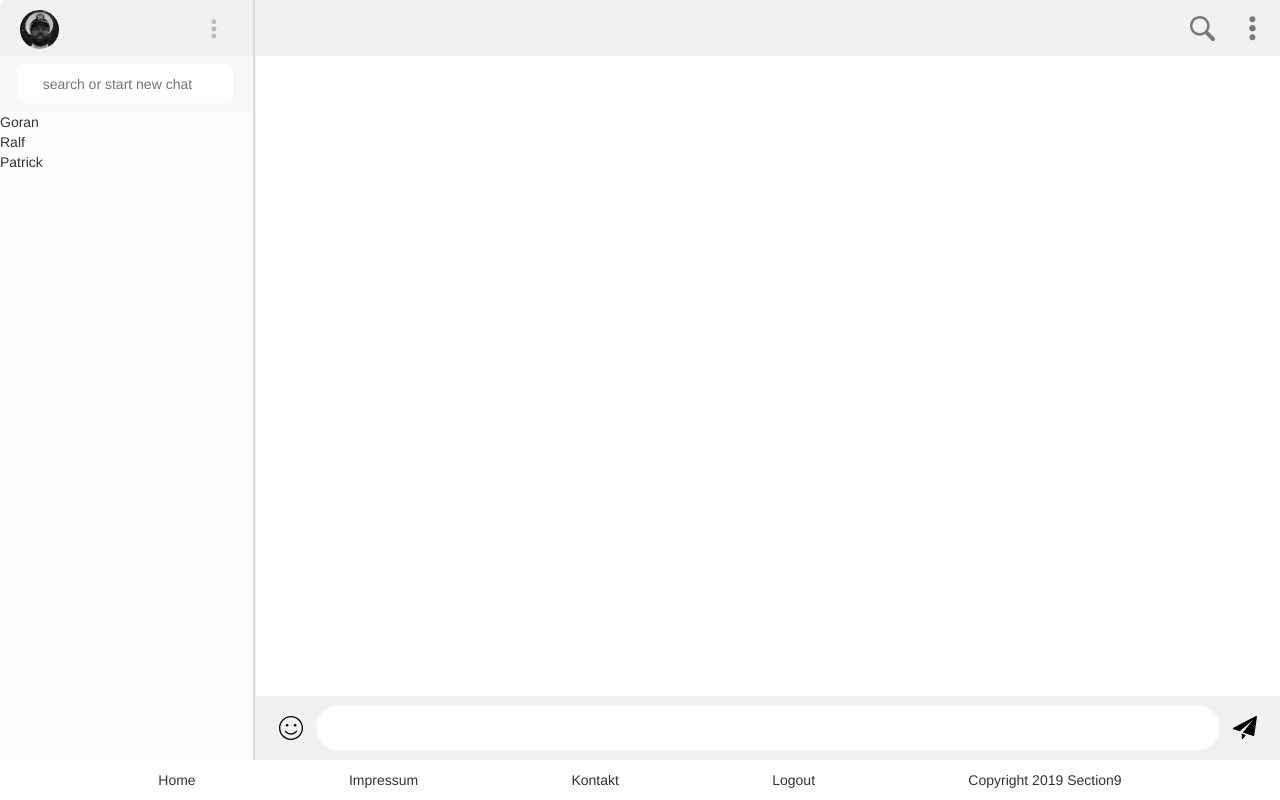
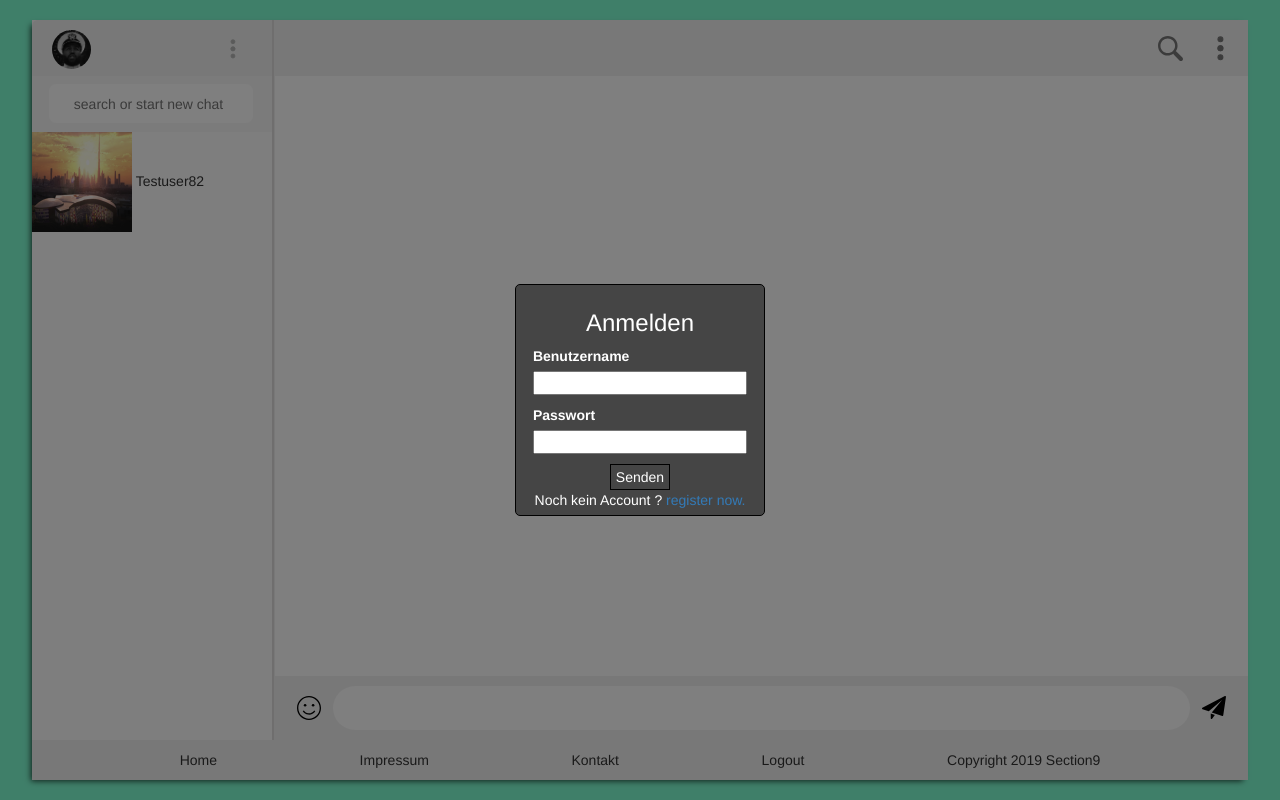
Before and after one commit to mrtx87/ChatAppFrontend, an Angular app: page / in a window 1280 px wide. Built offline with nearby package versions, Linux system fonts and the light colour scheme.

Commit message:
einiges mit login

```diff
--- a/src/app/Entities/chatroom.ts
+++ b/src/app/Entities/chatroom.ts
@@ -8,4 +8,12 @@ export class Chatroom {
     chatMessages: ChatMessage[];
     users: string[];
     iconUrl: string;
+
+    public static createRandom() : Chatroom {
+        let chatroom: Chatroom = new Chatroom();
+        chatroom.id = 'dfsfsdggrgsefes';
+        chatroom.name = "Testuser" + Math.floor(Math.random() * 100);
+        chatroom.iconUrl = "assets/testicon.png";
+        return chatroom;
+    }
 }
--- a/src/app/app.component.css
+++ b/src/app/app.component.css
@@ -1,10 +1,14 @@
 .container {
     position: relative;
-    width: 100vw;
+    width: 95vw;
+    height: 95vh;
     padding: 0;
     display: grid;
-    grid-template-rows: 95vh 5vh;
+    grid-template-rows: 90vh 5vh;
     grid-template-columns: 20% 80%;
+    -webkit-box-shadow: -3px 3px 6px -2px rgba(0, 0, 0, 0.75);
+    -moz-box-shadow: -3px 3px 6px -2px rgba(0, 0, 0, 0.75);
+    box-shadow: -3px 3px 6px -2px rgba(0, 0, 0, 0.75);
 }
 
 .left-panel-container {
@@ -33,4 +37,5 @@
     justify-items: flex-start;
     justify-content: space-evenly;
     padding: 5px;
+    background-color: #F1F1F1;
 }
--- a/src/app/app.component.html
+++ b/src/app/app.component.html
@@ -1,3 +1,4 @@
+<div style="width:100vw; height:100vh; display:flex; align-content: center; align-items: center; background-color: aquamarine;">
     <div class="container">
         <app-left-panel class="left-panel-container"></app-left-panel>
         <app-chat-panel class="left-chat-container"></app-chat-panel>
@@ -8,6 +9,7 @@
             <div>Logout</div>
             <div>Copyright 2019 Section9</div>
         </footer>
+    </div>
+</div>
 
-</div>
 <app-loginregister></app-loginregister>
--- a/src/app/chat.service.ts
+++ b/src/app/chat.service.ts
@@ -1,48 +1,110 @@
 import { Injectable } from '@angular/core';
 import { HttpClient, HttpHeaders } from '@angular/common/http';
 import { Constants } from './constants';
+import { Chatroom } from './Entities/chatroom';
+import { User } from './Entities/user';
 
 @Injectable({
   providedIn: 'root'
 })
 export class ChatService {
 
-  private registerUsername_ : string;
-  private registerPassword_ : string;
 
-  private availableRooms_ : string[] = ['Goran', 'Ralf', 'Patrick'] //MOCK
+  // LOGIN AND REGISTRATION PROPERTIES
+  private registerUsername_: string;
+  private registerPassword_: string;
+  private registerPasswordRepeat_: string
 
-  get availableRooms() : string[] {
+  private loginUsername_: string;
+  private loginPassword_ : string;
+
+
+
+
+
+  //LOCAL USER PROPERTIES
+  localUser: User;
+  isLoggedIn_: boolean = false;
+
+
+  //DEBUG MOCKS
+
+  chatroom1: Chatroom = Chatroom.createRandom();
+  private availableRooms_: Chatroom[] = [this.chatroom1] //MOCK
+
+  get loginUsername(): string {
+    return this.loginUsername_;
+  }
+  set loginUsername(val: string) {
+    this.loginUsername_ = val;
+  }
+
+  get loginPassword(): string {
+    return this.loginPassword_;
+  }
+  set loginPassword(val: string) {
+    this.loginPassword_ = val;
+  }
+
+  get isLoggedIn(): boolean {
+    return this.isLoggedIn_;
+  }
+  set isLoggedIn(val: boolean) {
+    this.isLoggedIn_ = val;
+  }
+
+
+  get availableRooms(): Chatroom[] {
     return this.availableRooms_;
   }
-  set availableRooms(val : string[]){
+  set availableRooms(val: Chatroom[]) {
     this.availableRooms_ = val;
   }
 
-  get registerUsername() : string {
+  get registerUsername(): string {
     return this.registerUsername_;
   }
-  set registerUsername(val : string){
+  set registerUsername(val: string) {
     this.registerUsername_ = val;
   }
 
-  get registerPassword() : string {
+  get registerPassword(): string {
     return this.registerPassword_;
   }
-  set registerPassword(val : string){
+  set registerPassword(val: string) {
     this.registerPassword_ = val;
   }
 
-  sendRequestRegistration(){
-    let that = this;
+  get registerPasswordRepeat(): string {
+    return this.registerPasswordRepeat_;
+  }
+  set registerPasswordRepeat(val: string) {
+    this.registerPasswordRepeat_ = val;
+  }
+
+  sendRequestRegistration() {
     const headers = new HttpHeaders()
-        .set("Content-Type", "application/json");
+      .set("Content-Type", "application/json");
     this.http
-      .post(Constants.BASE_URL+"/register", {username: that.registerUsername, password: that.registerPassword}, { headers })
+      .post(Constants.BASE_URL + "/register", { username: this.registerUsername, password: this.registerPassword }, { headers })
       .subscribe(response => {
-        console.log(response)
+        this.localUser = <User>response;
+        this.isLoggedIn = true;
+        console.log(this.localUser);
       });
   }
 
-  constructor(private http : HttpClient) { }
+  sendRequestLogin() {
+    const headers = new HttpHeaders()
+      .set("Content-Type", "application/json");
+    this.http
+      .post(Constants.BASE_URL + "/login", { username: this.loginUsername, password: this.loginPassword }, { headers })
+      .subscribe(response => {
+        this.localUser = <User>response;
+        this.isLoggedIn = true;
+        console.log(this.localUser);
+      });  }
+
+
+  constructor(private http: HttpClient) { }
 }
--- a/src/app/displaychat/displaychat.component.html
+++ b/src/app/displaychat/displaychat.component.html
@@ -1,3 +1,3 @@
-<div style="width:100%; height:80vh; background-color: white;">
+<div style="width:100%; height:75vh; background-color: white;">
 
 </div>
--- a/src/app/left.panel/left.panel.component.css
+++ b/src/app/left.panel/left.panel.component.css
@@ -1,5 +1,5 @@
 .left-panel {
-    height: 95vh;
+    height: 90vh;
     display: flex;
     flex-direction: column;
     background-color: #FEFEFE;
--- a/src/app/loginregister/loginregister.component.css
+++ b/src/app/loginregister/loginregister.component.css
@@ -13,7 +13,7 @@
 .register-form {
     display: flex;
     flex-direction: column;
-    width: 200px;
+    width: 250px;
     align-items: center;
     border: solid 1px black;
     padding: 5px;
@@ -21,7 +21,7 @@
     border-radius: 5px;
 }
 
-.register-form label {
+.register-form label, .login-form label {
     color: white;
 }
 
@@ -40,3 +40,15 @@
     border: solid 1px black;
     color: white;
 }
+
+
+.login-form {
+    display: flex;
+    flex-direction: column;
+    width: 250px;
+    align-items: center;
+    border: solid 1px black;
+    padding: 5px;
+    background-color: rgba(0, 0, 0, 0.452);
+    border-radius: 5px;
+}
--- a/src/app/loginregister/loginregister.component.html
+++ b/src/app/loginregister/loginregister.component.html
@@ -1,21 +1,52 @@
 <div *ngIf="!isLoggedIn" class="login-register-container">
+
+    <!-- LOGIN FORM -->
+    <div *ngIf="!displayRegistration" class="login-form">
+        <h3 style="color:white;">Anmelden</h3>
+        <div class="register-row">
+            <label>Benutzername</label>
+            <input type="text" [(ngModel)]="loginUsername">
+        </div>
+        <div class="register-row">
+            <label>Passwort</label>
+            <input type="password" [(ngModel)]="loginPassword">
+        </div>
+
+        <div class="send-btn" (click)="requestLogin()">
+            Senden
+        </div>
+        <div style="color:white;"> Noch kein Account ? <a (click)="displayRegistration = true"> register now.</a>
+        </div>
+    </div>
+
+    <!-- LOGIN FORM -->
+
+
     <!-- REGISTER FORM -->
-        <div class="register-form">
-            <h3 style="color:white;">Register?</h3>
+    <div *ngIf="displayRegistration" class="register-form">
+        <h3 style="color:white;">Registration</h3>
         <div class="register-row">
-                <label >Benutzername:</label>
+            <label>Benutzername</label>
             <input type="text" [(ngModel)]="registerUsername">
         </div>
         <div class="register-row">
-                <label >Passwort:</label>
+            <label>Passwort</label>
             <input type="password" [(ngModel)]="registerPassword">
-                <label >wiederhole Passwort:</label>
-                <input type="password" [(ngModel)]="registerPassword2">
+            <label>wiederhole Passwort</label>
+            <input type="password" [(ngModel)]="registerPasswordRepeat">
+            <div [hidden]="registrationValid" style="color:red; font-size:11px;"> passwörter stimmen nicht überein
+            </div>
 
         </div>
         <div class="send-btn" (click)="requestRegistration()">
             Senden
         </div>
+
+        <div style="color:white;"> Bereits registriert? <a (click)="displayRegistration = false"> Hier anmelden.</a></div>
+
     </div>
+
+
+    <!-- <div [hidden] ="!isRegistering"> <h2>registering your account...</h2></div> -->
     <!-- REGISTER FORM -->
 </div>
--- a/src/app/loginregister/loginregister.component.ts
+++ b/src/app/loginregister/loginregister.component.ts
@@ -1,4 +1,5 @@
 import { Component, OnInit } from '@angular/core';
+import { ChatService } from '../chat.service';
 
 @Component({
   selector: 'app-loginregister',
@@ -7,12 +8,81 @@ import { Component, OnInit } from '@angular/core';
 })
 export class LoginregisterComponent implements OnInit {
 
-  isLoggedIn: boolean = true;
+  registrationValid: boolean = true;
+  isRegistering: boolean = false;
+  displayRegistration: boolean = false;
 
 
-  constructor() { }
+  get loginUsername(): string {
+    return this.chatService.loginUsername;
+  }
+  set loginUsername(val: string) {
+    this.chatService.loginUsername = val;
+  }
+
+  get loginPassword(): string {
+    return this.chatService.loginPassword;
+  }
+  set loginPassword(val: string) {
+    this.chatService.loginPassword = val;
+  }
+
+
+  get isLoggedIn(): boolean {
+    return this.chatService.isLoggedIn;
+  }
+  set isLoggedIn(val: boolean) {
+    this.chatService.isLoggedIn = val;
+  }
+
+  get registerUsername(): string {
+    return this.chatService.registerUsername;
+  }
+  set registerUsername(val: string) {
+    this.chatService.registerUsername = val;
+  }
+
+  get registerPassword(): string {
+    return this.chatService.registerPassword;
+  }
+  set registerPassword(val: string) {
+    this.chatService.registerPassword = val;
+  }
+
+  get registerPasswordRepeat(): string {
+    return this.chatService.registerPasswordRepeat;
+  }
+  set registerPasswordRepeat(val: string) {
+    this.chatService.registerPasswordRepeat = val;
+  }
+
+
+  constructor(private chatService: ChatService) { }
 
   ngOnInit() {
   }
 
+  requestRegistration() {
+    if (this.registerPassword != "" && this.registerPassword === this.registerPasswordRepeat) {
+      this.isRegistering = true;
+      this.chatService.sendRequestRegistration();
+      this.registerPassword = "";
+      this.registerPasswordRepeat = this.registerPassword;
+      this.registerUsername = this.registerPassword;
+      this.registrationValid = true;
+    }else{
+      this.registrationValid = false;
+      this.isRegistering = false;
+    }
+  }
+
+  requestLogin() {
+    if (this.loginPassword != "" && this.loginUsername != "") {
+      this.chatService.sendRequestLogin();
+      this.loginPassword = "";
+      this.loginUsername = this.registerPassword;
+    }
+
+  }
+
 }
--- a/src/app/rooms/rooms.component.html
+++ b/src/app/rooms/rooms.component.html
@@ -1,3 +1,3 @@
 <div style="display:flex; flex-direction:column;">
-    <div *ngFor="let chatroom of availableRooms"> {{chatroom}}</div>
+    <div *ngFor="let chatroom of availableRooms"> <img src="{{chatroom.iconUrl}}"> {{chatroom.name}}</div>
 </div>
--- a/src/app/rooms/rooms.component.ts
+++ b/src/app/rooms/rooms.component.ts
@@ -1,5 +1,6 @@
 import { Component, OnInit } from '@angular/core';
 import { ChatService } from '../chat.service';
+import { Chatroom } from '../Entities/chatroom';
 
 @Component({
   selector: 'app-rooms',
@@ -9,10 +10,10 @@ import { ChatService } from '../chat.service';
 export class RoomsComponent implements OnInit {
 
 
-  get availableRooms() : string[] {
+  get availableRooms() : Chatroom[] {
     return this.chatService.availableRooms;
   }
-  set availableRooms(val : string[]){
+  set availableRooms(val : Chatroom[]){
     this.chatService.availableRooms = val;
   }
 
```
Also changed, not shown: src/app/chat.panel/chat.panel.component.ts (+0 -20 lines), src/assets/testicon.png (added). Lines whose indentation alone changed are shown as unchanged.
